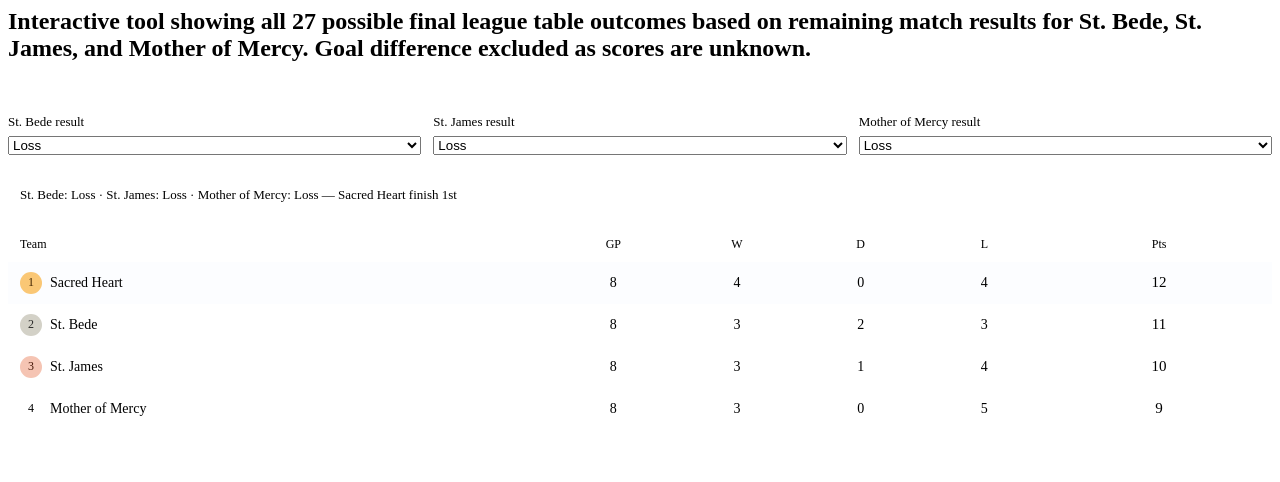
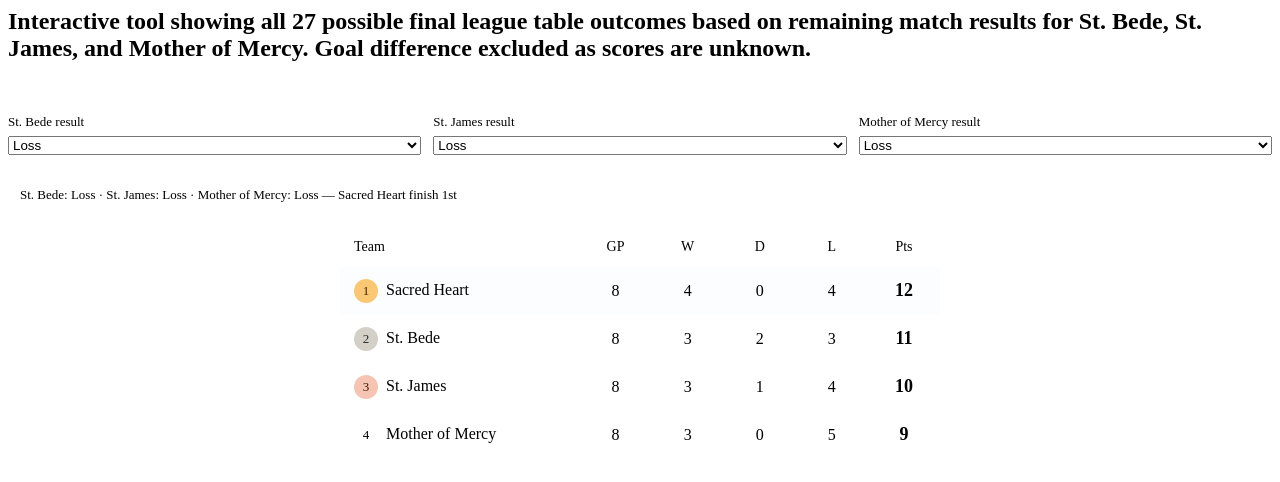
Before and after one commit to jcrowley-3/SHES-V7-SPRING2026-FINALTABLE, a plain HTML site: page index.html in a window 1280 px wide. Drawn offline with Linux system fonts and the light colour scheme.

Commit message:
Update index.html

```diff
--- a/index.html
+++ b/index.html
@@ -1,4 +1,3 @@
-
 <h2 class="sr-only">Interactive tool showing all 27 possible final league table outcomes based on remaining match results for St. Bede, St. James, and Mother of Mercy. Goal difference excluded as scores are unknown.</h2>
 
 <style>
@@ -6,22 +5,40 @@
 .result-group { display: flex; flex-direction: column; gap: 6px; flex: 1; min-width: 160px; }
 .result-group label { font-size: 13px; color: var(--color-text-secondary); font-weight: 500; }
 .result-group select { width: 100%; }
-.table-wrap { border: 0.5px solid var(--color-border-tertiary); border-radius: var(--border-radius-lg); overflow: hidden; }
-table { width: 100%; border-collapse: collapse; font-size: 14px; table-layout: fixed; }
+
+/* CHANGED: Added max-width to keep columns from stretching too wide on desktop, and centered it */
+.table-wrap {
+  border: 0.5px solid var(--color-border-tertiary);
+  border-radius: var(--border-radius-lg);
+  overflow: hidden;
+  max-width: 600px;
+  margin: 0 auto;
+}
+
+/* CHANGED: Increased font-size from 14px to 16px */
+table { width: 100%; border-collapse: collapse; font-size: 16px; table-layout: fixed; }
 thead tr { background: var(--color-background-secondary); }
-th { padding: 10px 12px; text-align: left; font-weight: 500; font-size: 12px; color: var(--color-text-secondary); border-bottom: 0.5px solid var(--color-border-tertiary); }
+
+/* CHANGED: Increased padding and header font size (12px to 14px) */
+th { padding: 12px 14px; text-align: left; font-weight: 500; font-size: 14px; color: var(--color-text-secondary); border-bottom: 0.5px solid var(--color-border-tertiary); }
 th:not(:first-child) { text-align: center; }
-td { padding: 10px 12px; border-bottom: 0.5px solid var(--color-border-tertiary); color: var(--color-text-primary); }
+
+/* CHANGED: Increased padding for better breathing room with larger text */
+td { padding: 12px 14px; border-bottom: 0.5px solid var(--color-border-tertiary); color: var(--color-text-primary); }
 td:not(:first-child) { text-align: center; color: var(--color-text-secondary); }
 tr:last-child td { border-bottom: none; }
 .sacred-heart td { background: #E6F1FB22; }
 .sacred-heart td:first-child { font-weight: 500; }
-.pos-badge { display: inline-flex; align-items: center; justify-content: center; width: 22px; height: 22px; border-radius: 50%; font-size: 12px; font-weight: 500; margin-right: 8px; }
+
+/* CHANGED: Slightly bumped up badge size to match the larger text */
+.pos-badge { display: inline-flex; align-items: center; justify-content: center; width: 24px; height: 24px; border-radius: 50%; font-size: 13px; font-weight: 500; margin-right: 8px; }
 .pos-1 { background: #FAC775; color: #412402; }
 .pos-2 { background: #D3D1C7; color: #2C2C2A; }
 .pos-3 { background: #F5C4B3; color: #4A1B0C; }
 .pos-4 { background: var(--color-background-secondary); color: var(--color-text-secondary); }
-.pts-strong { font-weight: 500; color: var(--color-text-primary) !important; font-size: 15px; }
+
+/* CHANGED: Bumped up points font size from 15px to 18px */
+.pts-strong { font-weight: 600; color: var(--color-text-primary) !important; font-size: 18px; }
 .scenario-label { font-size: 13px; color: var(--color-text-secondary); margin-bottom: 1rem; padding: 8px 12px; background: var(--color-background-secondary); border-radius: var(--border-radius-md); }
 .tied-note { font-size: 12px; color: var(--color-text-warning); background: var(--color-background-warning); border-radius: var(--border-radius-md); padding: 6px 10px; margin-top: 10px; display: none; }
 </style>
@@ -60,12 +77,12 @@ tr:last-child td { border-bottom: none; }
     <table>
       <thead>
         <tr>
-          <th style="width: 46%">Team</th>
-          <th style="width: 9%">GP</th>
-          <th style="width: 9%">W</th>
-          <th style="width: 9%">D</th>
-          <th style="width: 9%">L</th>
-          <th style="width: 18%">Pts</th>
+          <th style="width: 52%">Team</th>
+          <th style="width: 12%">GP</th>
+          <th style="width: 12%">W</th>
+          <th style="width: 12%">D</th>
+          <th style="width: 12%">L</th>
+          <th style="width: 12%">Pts</th>
         </tr>
       </thead>
       <tbody id="table-body"></tbody>
```
